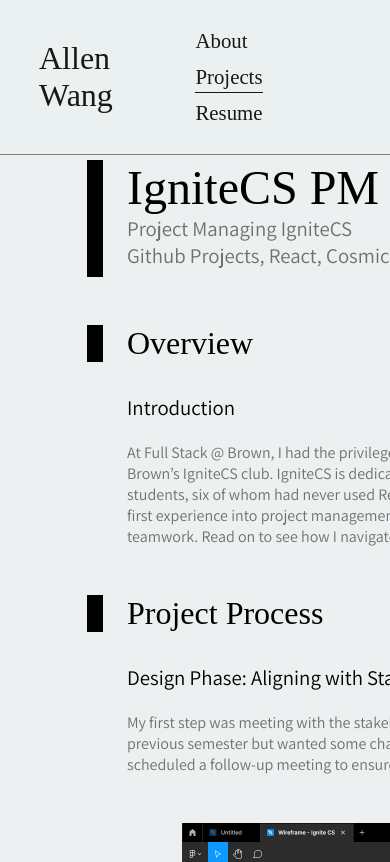
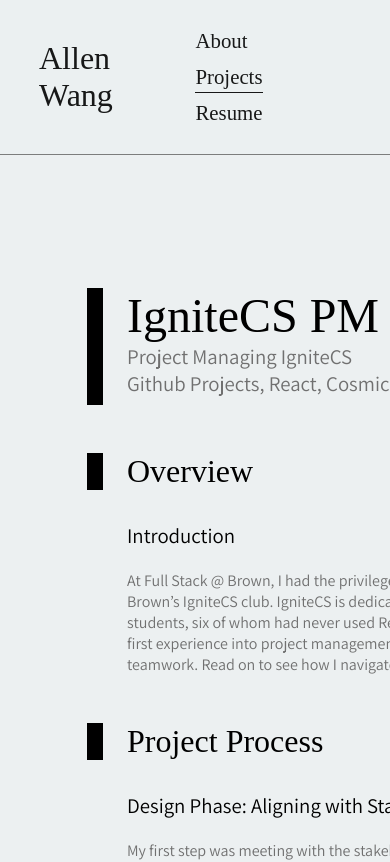
Before and after one commit to allenwang1536/personal-portfolio, a React (Create React App) app: page /projects/ignitecs in a window 390 px wide. Shown: the top 862 px of the page. Built offline with nearby package versions, Linux system fonts and the light colour scheme; the HTML template or start-up script is replaced by a standard one; a web font is replaced by a local one.

Commit message:
fix mobile responsiveness

```diff
--- a/src/index.css
+++ b/src/index.css
@@ -633,7 +633,7 @@
   #main-container {
     padding-top: 9rem;
   }
-  .project {
+  .with-outline .project, .project {
     padding-top: 8rem;
   }
 }
```
